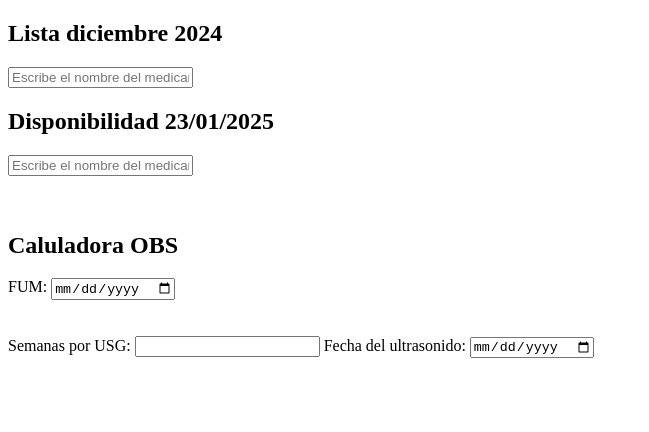
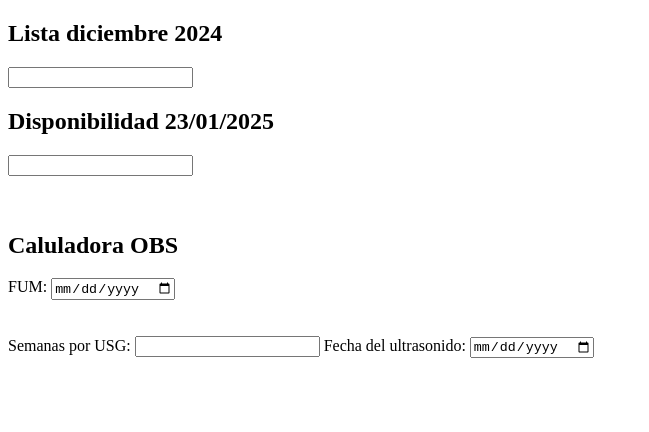
Before and after one commit to Lechuga25p/MedicamentosCSU, a plain HTML site: page index.html in a window 1280 px wide. Shown: the whole page, without its empty margins (0-649 px from the left). Drawn offline with Linux system fonts and the light colour scheme.

Commit message:
Add files via upload

```diff
--- a/index.html
+++ b/index.html
@@ -11,7 +11,7 @@
 <div class="container">
     <h2>Lista diciembre 2024</h2>
     <div class="input-group">
-        <input type="text" id="search1" placeholder="Escribe el nombre del medicamento..." oninput="buscarMedicamento('search1', 'results1', medicamentos1, false)">
+        <input type="text" id="search1" oninput="buscarMedicamento('search1', 'results1', medicamentos1, false)">
     </div>
     <div class="results" id="results1"></div>
 </div>
@@ -19,7 +19,7 @@
 <div class="container">
     <h2>Disponibilidad 23/01/2025</h2>
     <div class="input-group">
-        <input type="text" id="search2" placeholder="Escribe el nombre del medicamento..." oninput="buscarMedicamento('search2', 'results2', medicamentos2, true)">
+        <input type="text" id="search2" oninput="buscarMedicamento('search2', 'results2', medicamentos2, true)">
     </div>
     <div class="results" id="results2"></div>
 </div>
```
